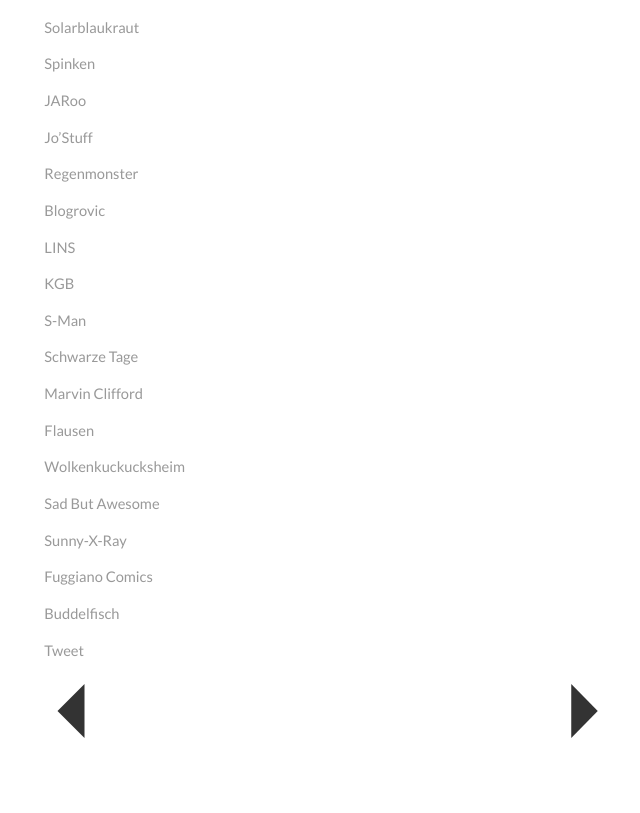
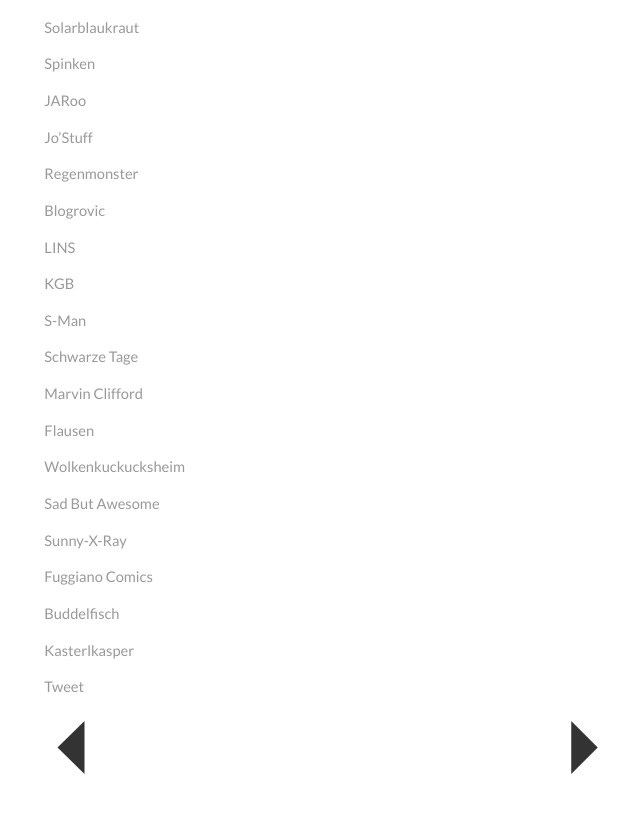
Before and after one commit to lolnein/lolnein.com, a Jekyll site: the page built from _posts/2013-06-14-karma.markdown, in a window 1280 px wide and 900 px high, scrolled down 1738 px. Shown: the top 813 px of the window, without its empty margins (298-938 px from the left). Built offline with Jekyll 4.4.1, drawn with Linux system fonts in a browser that asks for light colours; comment, search, counter and statistics services are not loaded.

```diff
--- a/_posts/2013-06-14-karma.markdown
+++ b/_posts/2013-06-14-karma.markdown
@@ -53,3 +53,5 @@
 [Fuggiano Comics](http://fuggiano-comics.de/stories/comic_collab/jun_2013.php)
 
 [Buddelfisch](http://online.buddelfisch.de/2013/06/15/schneewittchen_die_sau/)
+
+[Kasterlkasper](http://kasterlkasper.de/2013/06/karma/)
```
